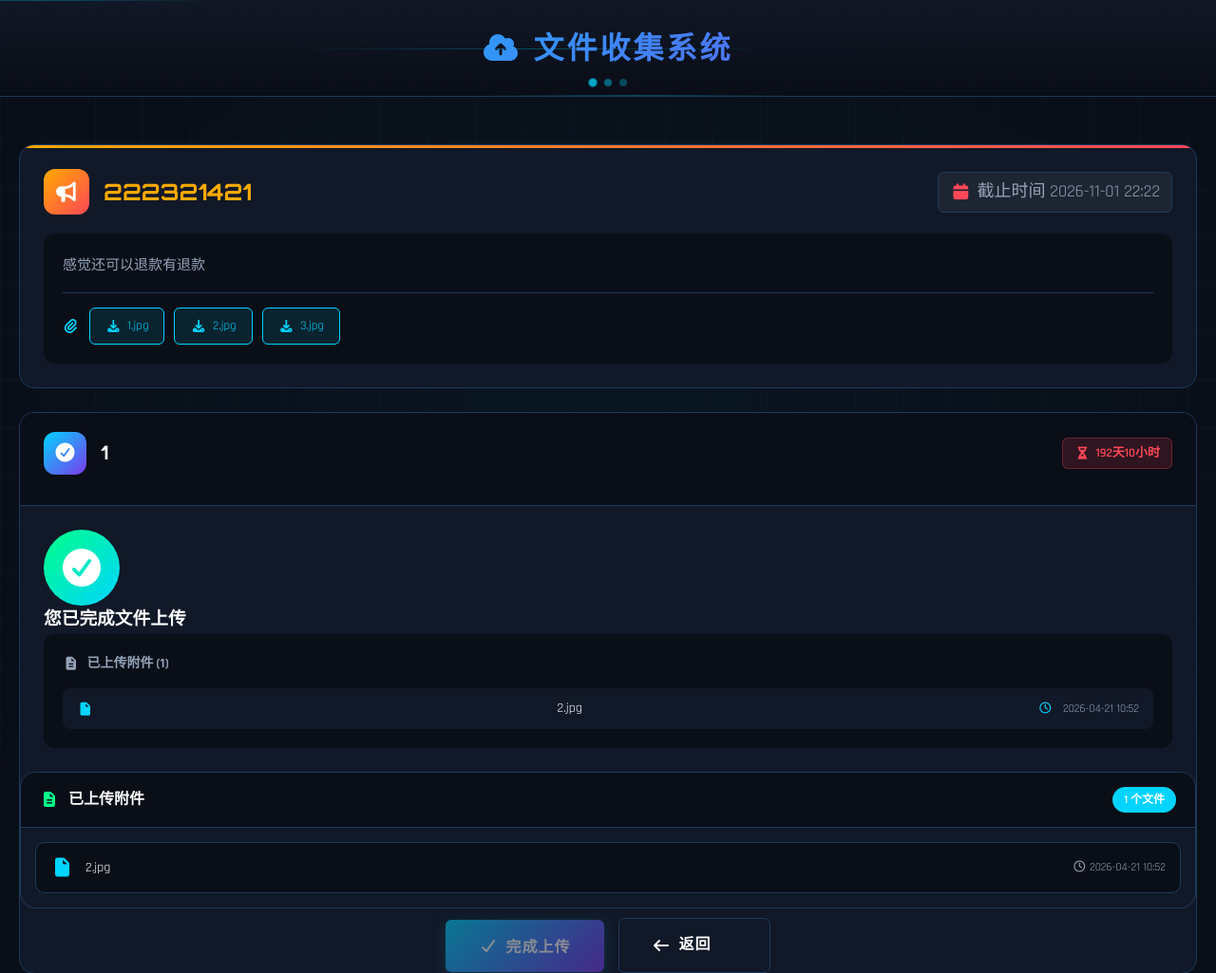
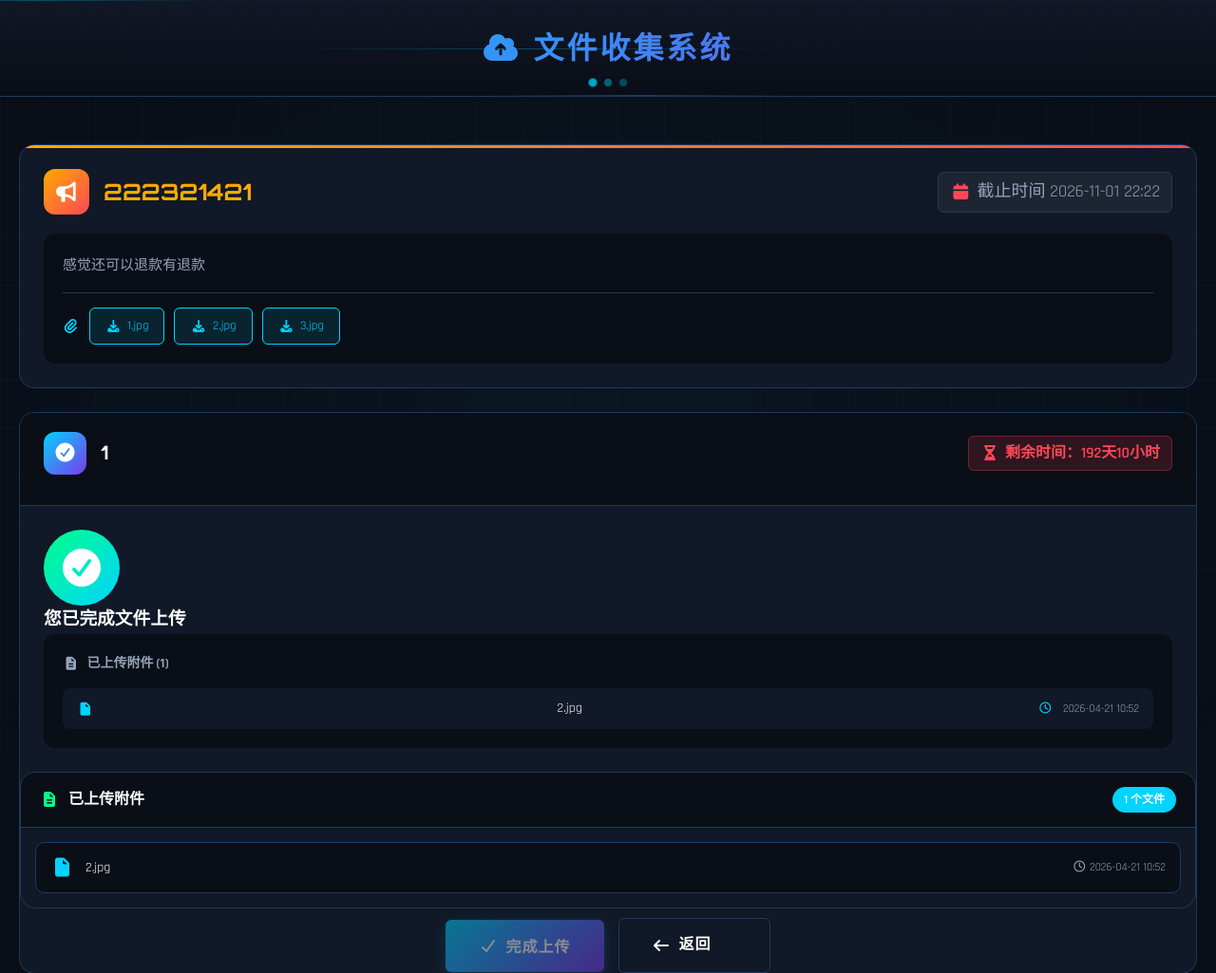
Before and after one commit to guifengxiaoyan/file-collection, a Flask app: page /upload/1 in a window 1280 px wide. Shown: the top 1025 px of the page at 95% size. Run offline with Flask 3, Linux system fonts and the light colour scheme; data comes from the database, SQL or seed files in the repository.

Commit message:
style: 上传页面剩余时间字号加大并添加标签

```diff
--- a/app/templates/upload.html
+++ b/app/templates/upload.html
@@ -43,7 +43,7 @@
                     <i class="fas {% if obj.is_completed %}fa-check-circle{% else %}fa-user{% endif %}"></i>
                 </div>
                 <h2>{{ obj.name }}</h2>
-                <span class="deadline-remaining"><i class="fas fa-hourglass-half"></i> {{ theme.deadline|time_remaining }}</span>
+                <span class="deadline-remaining"><i class="fas fa-hourglass-half"></i> 剩余时间：{{ theme.deadline|time_remaining }}</span>
             </div>
         </div>
         {% if obj.is_completed %}
--- a/static/css/style.css
+++ b/static/css/style.css
@@ -2734,7 +2734,7 @@ footer {
     border: 1px solid rgba(255, 71, 87, 0.3);
     border-radius: 6px;
     color: var(--danger);
-    font-size: 13px;
+    font-size: 16px;
     font-weight: 600;
     white-space: nowrap;
 }
```
